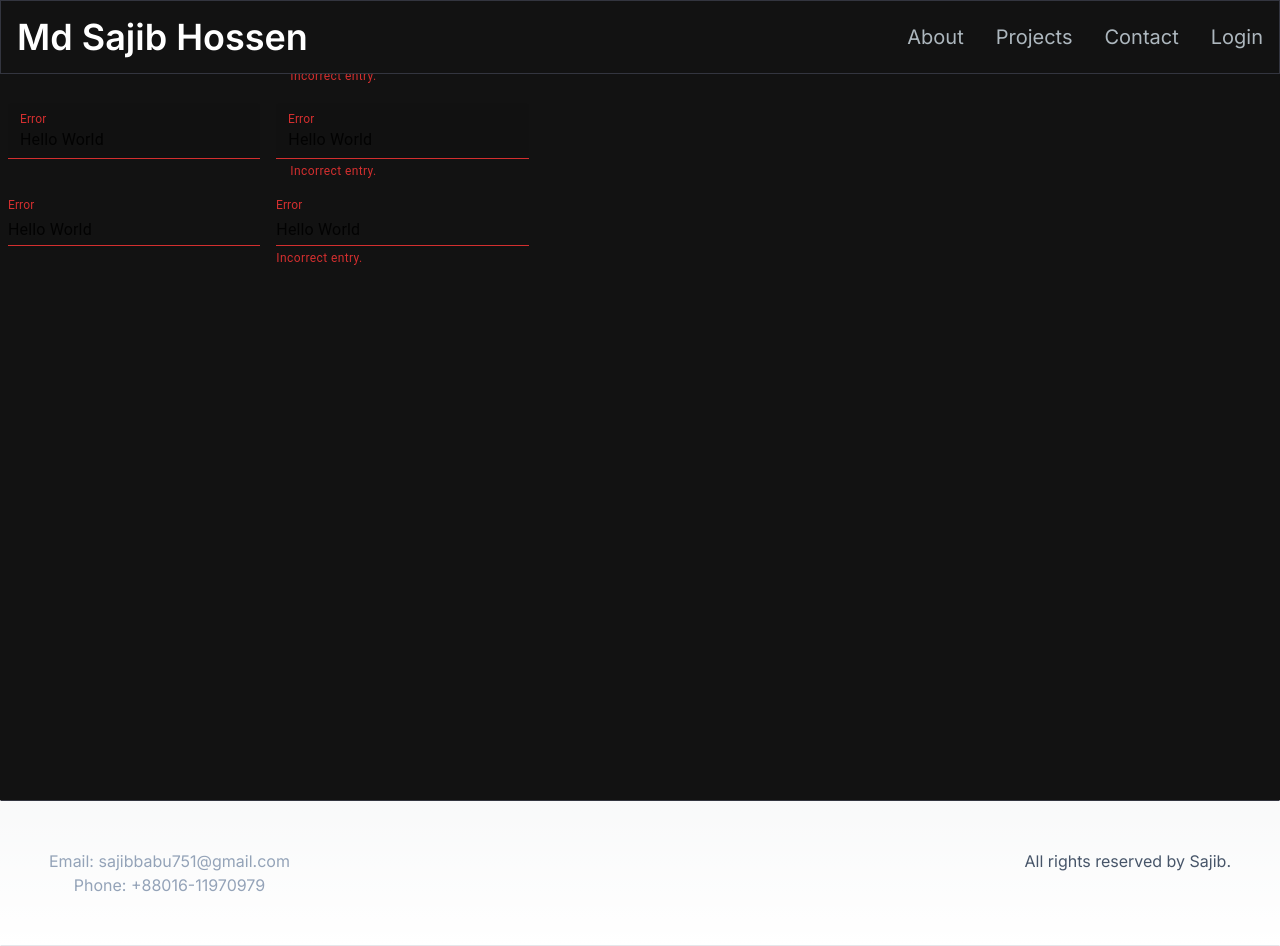
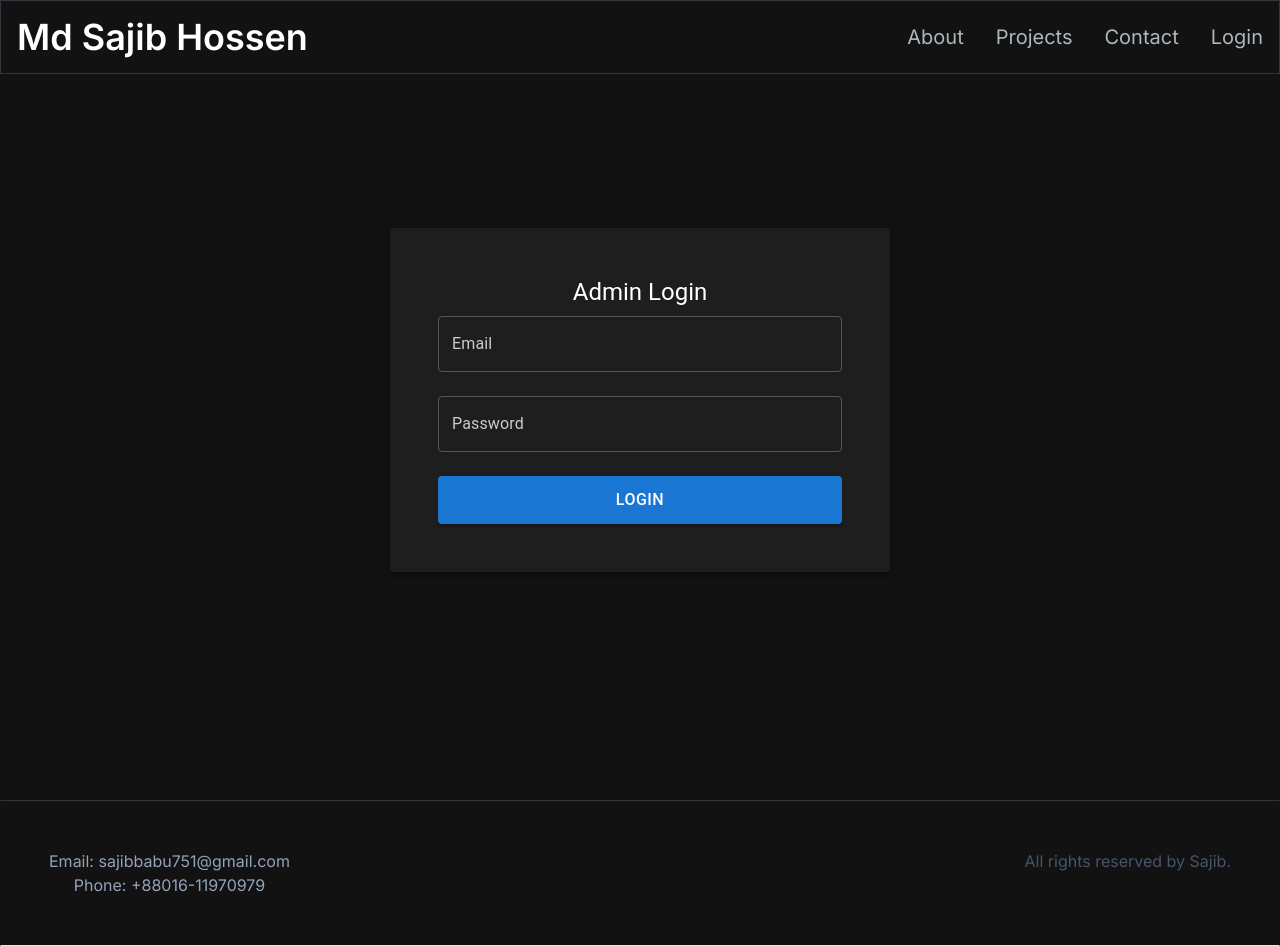
Before and after one commit to sajib689/sajib-portfolio-2, a Next.js app: page /login in a window 1280 px wide. Built offline with nearby package versions, Linux system fonts and the light colour scheme.

Commit message:
enhance Login component with form validation and improve layout styling

```diff
--- a/src/app/Auth/Login.jsx
+++ b/src/app/Auth/Login.jsx
@@ -1,64 +1,60 @@
-'use client'
-import { Box, TextField } from "@mui/material";
+'use client';
+
+import { useState } from 'react';
+import { Box, TextField, Button, Typography, Container, Paper } from '@mui/material';
 
 const Login = () => {
+  const [email, setEmail] = useState('');
+  const [password, setPassword] = useState('');
+  const [error, setError] = useState('');
+
+  const handleSubmit = (event) => {
+    event.preventDefault();
+    if (!email || !password) {
+      setError('Email and Password are required');
+      return;
+    }
+    setError('');
+    console.log('Logging in with:', { email, password });
+  };
+
   return (
-    <Box
-      component="form"
-      sx={{ "& .MuiTextField-root": { m: 1, width: "25ch" } }}
-      noValidate
-      autoComplete="off"
-    >
-      <div>
-        <TextField
-          error
-          id="outlined-error"
-          label="Error"
-          defaultValue="Hello World"
-        />
-        <TextField
-          error
-          id="outlined-error-helper-text"
-          label="Error"
-          defaultValue="Hello World"
-          helperText="Incorrect entry."
-        />
-      </div>
-      <div>
-        <TextField
-          error
-          id="filled-error"
-          label="Error"
-          defaultValue="Hello World"
-          variant="filled"
-        />
-        <TextField
-          error
-          id="filled-error-helper-text"
-          label="Error"
-          defaultValue="Hello World"
-          helperText="Incorrect entry."
-          variant="filled"
-        />
-      </div>
-      <div>
-        <TextField
-          error
-          id="standard-error"
-          label="Error"
-          defaultValue="Hello World"
-          variant="standard"
-        />
-        <TextField
-          error
-          id="standard-error-helper-text"
-          label="Error"
-          defaultValue="Hello World"
-          helperText="Incorrect entry."
-          variant="standard"
-        />
-      </div>
-    </Box>
+    <Container maxWidth="md" sx={{ backgroundColor: '#121212', minHeight: '100vh', display: 'flex', alignItems: 'center', justifyContent: 'center' }}>
+      <Paper elevation={3} sx={{ padding: 6, textAlign: 'center', backgroundColor: '#1e1e1e', color: '#fff', width: '100%', maxWidth: '500px' }}>
+        <Typography variant="h5" gutterBottom>
+         Admin Login
+        </Typography>
+        <Box component="form" onSubmit={handleSubmit} sx={{ display: 'flex', flexDirection: 'column', gap: 3 }}>
+          <TextField
+            label="Email"
+            type="email"
+            variant="outlined"
+            fullWidth
+            value={email}
+            onChange={(e) => setEmail(e.target.value)}
+            error={!!error}
+            helperText={error && !email ? 'Email is required' : ''}
+            InputProps={{ style: { color: '#fff' } }}
+            sx={{ input: { color: '#fff' }, label: { color: '#ccc' }, '& .MuiOutlinedInput-root': { '& fieldset': { borderColor: '#555' }, '&:hover fieldset': { borderColor: '#777' } } }}
+          />
+          <TextField
+            label="Password"
+            type="password"
+            variant="outlined"
+            fullWidth
+            value={password}
+            onChange={(e) => setPassword(e.target.value)}
+            error={!!error}
+            helperText={error && !password ? 'Password is required' : ''}
+            InputProps={{ style: { color: '#fff' } }}
+            sx={{ input: { color: '#fff' }, label: { color: '#ccc' }, '& .MuiOutlinedInput-root': { '& fieldset': { borderColor: '#555' }, '&:hover fieldset': { borderColor: '#777' } } }}
+          />
+          <Button variant="contained" color="primary" type="submit" sx={{ padding: '10px', fontSize: '16px' }}>
+            Login
+          </Button>
+        </Box>
+      </Paper>
+    </Container>
   );
 };
 
--- a/src/app/components/Footer.jsx
+++ b/src/app/components/Footer.jsx
@@ -2,7 +2,7 @@ import React from "react";
 
 const Footer = () => {
   return (
-    <footer className="footer border z-10 border-t-[#33353F] border-l-transparent border-r-transparent text-white">
+    <footer className="footer border z-10 border-t-[#33353F] border-l-transparent border-r-transparent text-white bg-[#121212]">
       <div className="container text-center lg:flex md:flex flex-row p-12 justify-between">
         <div className="flex flex-col text-slate-400">
         <span>Email: sajibbabu751@gmail.com</span>
```
